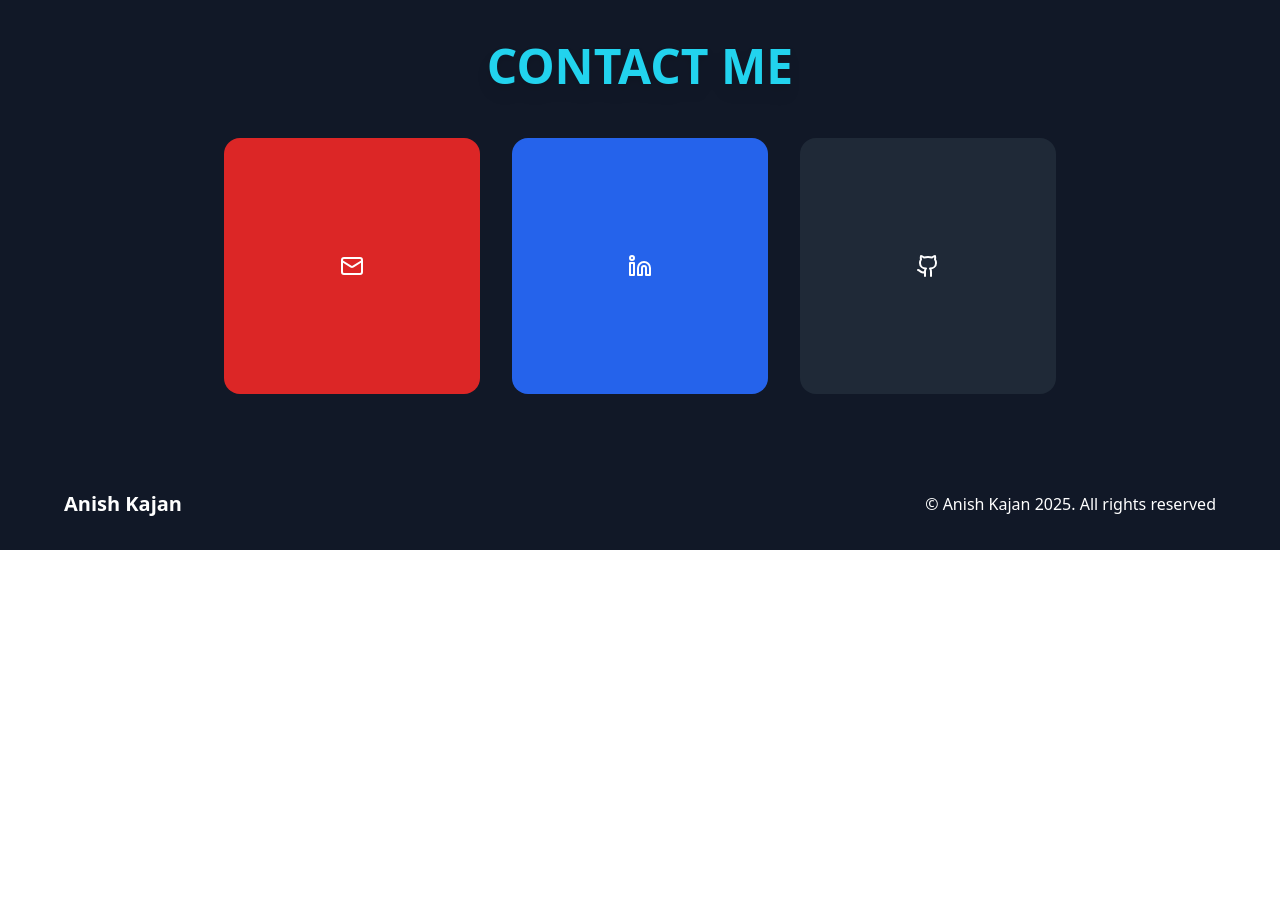
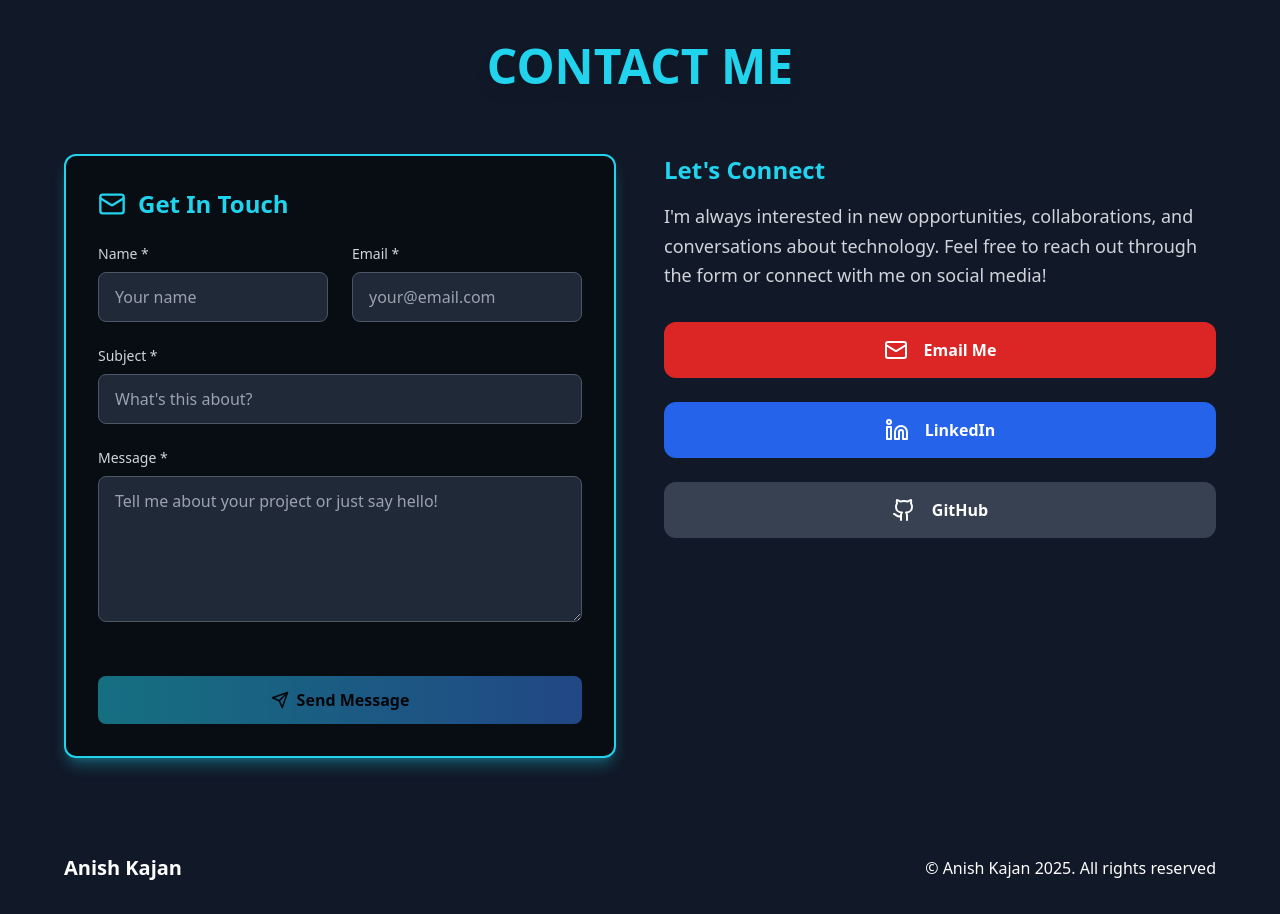
Before and after one commit to AnishKajan/PersonalPortfolio, a React (Create React App) app: page / in a window 1280 px wide. Shown: the part 2820-3734 px from the top of the page. Before the commit the page ends 3370 px from the top, so only its background shows below. Built offline with nearby package versions, Linux system fonts and the light colour scheme.

Commit message:
reCAPTCHA addition

```diff
--- a/public/index.html
+++ b/public/index.html
@@ -13,6 +13,18 @@
     <link rel="icon" type="image/png" sizes="16x16" href="%PUBLIC_URL%/favicon_io/favicon-16x16.png" />
     <link rel="manifest" href="%PUBLIC_URL%/favicon_io/site.webmanifest" />
 
+    <!-- reCAPTCHA Script -->
+    <script src="https://www.google.com/recaptcha/api.js?onload=onRecaptchaLoad&render=explicit" async defer></script>
+    <script>
+      function onRecaptchaLoad() {
+        // This callback will be called when reCAPTCHA is loaded
+        console.log('reCAPTCHA loaded');
+        if (window.onRecaptchaLoad) {
+          window.onRecaptchaLoad();
+        }
+      }
+    </script>
+
     <title>Anish Kajan Portfolio</title>
   </head>
   <body>
--- /dev/null
+++ b/src/components/ContactForm.tsx
@@ -0,0 +1,227 @@
+// src/components/ContactForm.tsx
+import React, { useState, useEffect } from 'react';
+import { Mail, Send, CheckCircle, AlertCircle } from 'lucide-react';
+
+declare global {
+  interface Window {
+    grecaptcha: any;
+    onRecaptchaLoad: () => void;
+  }
+}
+
+interface ContactFormData {
+  name: string;
+  email: string;
+  subject: string;
+  message: string;
+}
+
+interface FormStatus {
+  type: 'idle' | 'loading' | 'success' | 'error';
+  message: string;
+}
+
+const ContactForm: React.FC = () => {
+  const [formData, setFormData] = useState<ContactFormData>({
+    name: '',
+    email: '',
+    subject: '',
+    message: ''
+  });
+  const [status, setStatus] = useState<FormStatus>({ type: 'idle', message: '' });
+  const [recaptchaLoaded, setRecaptchaLoaded] = useState(false);
+
+  useEffect(() => {
+    // Check if reCAPTCHA is already loaded
+    if (window.grecaptcha && window.grecaptcha.render) {
+      setRecaptchaLoaded(true);
+    } else {
+      // Add a global callback for when reCAPTCHA loads
+      window.onRecaptchaLoad = () => {
+        setRecaptchaLoaded(true);
+      };
+    }
+  }, []);
+
+  const handleInputChange = (e: React.ChangeEvent<HTMLInputElement | HTMLTextAreaElement>) => {
+    const { name, value } = e.target;
+    setFormData(prev => ({
+      ...prev,
+      [name]: value
+    }));
+  };
+
+  const resetRecaptcha = () => {
+    if (window.grecaptcha) {
+      window.grecaptcha.reset();
+    }
+  };
+
+  const handleSubmit = async (e: React.FormEvent) => {
+    e.preventDefault();
+    setStatus({ type: 'loading', message: 'Verifying...' });
+
+    // Get reCAPTCHA token
+    const token = window.grecaptcha?.getResponse();
+    if (!token) {
+      setStatus({ type: 'error', message: 'Please complete the CAPTCHA verification.' });
+      return;
+    }
+
+    try {
+      // Verify reCAPTCHA with your Cloudflare Worker
+      // IMPORTANT: Replace this URL with your actual Cloudflare Worker URL
+      const verifyResponse = await fetch('https://recaptcha-verifier.anishkajan2005.workers.dev/verify-captcha', {
+        method: 'POST',
+        headers: {
+          'Content-Type': 'application/json',
+        },
+        body: JSON.stringify({ token }),
+      });
+
+      const verifyData = await verifyResponse.json();
+
+      if (!verifyData.success) {
+        setStatus({ type: 'error', message: 'CAPTCHA verification failed. Please try again.' });
+        resetRecaptcha();
+        return;
+      }
+
+      // If CAPTCHA is verified, you can now process the form
+      // For now, we'll just simulate success
+      setStatus({ type: 'loading', message: 'Sending message...' });
+
+      // Simulate API call
+      await new Promise(resolve => setTimeout(resolve, 1000));
+
+      setStatus({ type: 'success', message: 'Message sent successfully! I\'ll get back to you soon.' });
+
+      // Reset form
+      setFormData({
+        name: '',
+        email: '',
+        subject: '',
+        message: ''
+      });
+      resetRecaptcha();
+
+    } catch (error) {
+      setStatus({ type: 'error', message: 'Failed to send message. Please try again.' });
+      resetRecaptcha();
+    }
+  };
+
+  return (
+    <div className="max-w-2xl mx-auto">
+      <div className="bg-black/50 border-2 border-cyan-400 rounded-xl p-8 shadow-lg shadow-cyan-400/30">
+        <div className="flex items-center gap-3 mb-6">
+          <Mail className="text-cyan-400" size={28} />
+          <h3 className="text-2xl font-bold text-cyan-400">Get In Touch</h3>
+        </div>
+
+        <form onSubmit={handleSubmit} className="space-y-6">
+          <div className="grid grid-cols-1 md:grid-cols-2 gap-6">
+            <div>
+              <label htmlFor="name" className="block text-sm font-medium text-gray-300 mb-2">
+                Name *
+              </label>
+              <input
+                type="text"
+                id="name"
+                name="name"
+                value={formData.name}
+                onChange={handleInputChange}
+                required
+                className="w-full px-4 py-3 bg-gray-800 border border-gray-600 rounded-lg text-white placeholder-gray-400 focus:border-cyan-400 focus:ring-1 focus:ring-cyan-400 transition-colors"
+                placeholder="Your name"
+              />
+            </div>
+            <div>
+              <label htmlFor="email" className="block text-sm font-medium text-gray-300 mb-2">
+                Email *
+              </label>
+              <input
+                type="email"
+                id="email"
+                name="email"
+                value={formData.email}
+                onChange={handleInputChange}
+                required
+                className="w-full px-4 py-3 bg-gray-800 border border-gray-600 rounded-lg text-white placeholder-gray-400 focus:border-cyan-400 focus:ring-1 focus:ring-cyan-400 transition-colors"
+                placeholder="your@email.com"
+              />
+            </div>
+          </div>
+
+          <div>
+            <label htmlFor="subject" className="block text-sm font-medium text-gray-300 mb-2">
+              Subject *
+            </label>
+            <input
+              type="text"
+              id="subject"
+              name="subject"
+              value={formData.subject}
+              onChange={handleInputChange}
+              required
+              className="w-full px-4 py-3 bg-gray-800 border border-gray-600 rounded-lg text-white placeholder-gray-400 focus:border-cyan-400 focus:ring-1 focus:ring-cyan-400 transition-colors"
+              placeholder="What's this about?"
+            />
+          </div>
+
+          <div>
+            <label htmlFor="message" className="block text-sm font-medium text-gray-300 mb-2">
+              Message *
+            </label>
+            <textarea
+              id="message"
+              name="message"
+              value={formData.message}
+              onChange={handleInputChange}
+              required
+              rows={5}
+              className="w-full px-4 py-3 bg-gray-800 border border-gray-600 rounded-lg text-white placeholder-gray-400 focus:border-cyan-400 focus:ring-1 focus:ring-cyan-400 transition-colors resize-vertical"
+              placeholder="Tell me about your project or just say hello!"
+            />
+          </div>
+
+          {/* reCAPTCHA */}
+          <div className="flex justify-center">
+            <div
+              className="g-recaptcha"
+              data-sitekey="6Lf0daArAAAAAB6wXguJeGjdRncJA--7cId-9n2Z"
+              data-theme="dark"
+            />
+          </div>
+
+          {/* Status Message */}
+          {status.type !== 'idle' && (
+            <div className={`flex items-center gap-2 p-4 rounded-lg ${
+              status.type === 'success' ? 'bg-green-900/50 border border-green-500 text-green-300' :
+              status.type === 'error' ? 'bg-red-900/50 border border-red-500 text-red-300' :
+              'bg-blue-900/50 border border-blue-500 text-blue-300'
+            }`}>
+              {status.type === 'success' && <CheckCircle size={20} />}
+              {status.type === 'error' && <AlertCircle size={20} />}
+              {status.type === 'loading' && (
+                <div className="animate-spin rounded-full h-5 w-5 border-b-2 border-current" />
+              )}
+              <span>{status.message}</span>
+            </div>
+          )}
+
+          <button
+            type="submit"
+            disabled={status.type === 'loading' || !recaptchaLoaded}
+            className="w-full flex items-center justify-center gap-2 bg-gradient-to-r from-cyan-400 to-blue-500 text-black font-semibold py-3 px-6 rounded-lg hover:opacity-90 disabled:opacity-50 disabled:cursor-not-allowed transition-all"
+          >
+            <Send size={18} />
+            {status.type === 'loading' ? 'Sending...' : 'Send Message'}
+          </button>
+        </form>
+      </div>
+    </div>
+  );
+};
+
+export default ContactForm;
--- a/src/components/Portfolio.tsx
+++ b/src/components/Portfolio.tsx
@@ -20,6 +20,7 @@ import {
 } from 'react-icons/si';
 import { FaJava } from "react-icons/fa";
 import { VscAzure } from "react-icons/vsc";
+import ContactForm from './ContactForm';
 
 // Types
 interface Experience {
@@ -790,38 +791,62 @@ const Portfolio: React.FC = () => {
         </div>
       </section>
 
-      {/* Contact Section */}
+      {/* Contact Section - Updated */}
 <section id="contact" className="py-16 px-8">
-        <div className="max-w-4xl mx-auto text-center">
-          <h2 className="text-5xl font-bold text-cyan-400 mb-12 drop-shadow-lg">
+  <div className="max-w-6xl mx-auto">
+    <h2 className="text-5xl font-bold text-cyan-400 text-center mb-16 drop-shadow-lg">
       CONTACT ME
     </h2>
-          <div className="flex flex-col md:flex-row justify-center items-center gap-8">
+
+    <div className="grid grid-cols-1 lg:grid-cols-2 gap-12 items-start">
+      {/* Contact Form */}
+      <div>
+        <ContactForm />
+      </div>
+
+      {/* Social Links */}
+      <div className="space-y-8">
+        <div className="text-center lg:text-left">
+          <h3 className="text-2xl font-bold text-cyan-400 mb-4">Let's Connect</h3>
+          <p className="text-gray-300 text-lg leading-relaxed">
+            I'm always interested in new opportunities, collaborations, and conversations about technology.
+            Feel free to reach out through the form or connect with me on social media!
+          </p>
+        </div>
+
+        <div className="flex flex-col sm:flex-row lg:flex-col gap-6">
           <a
             href="mailto:anishkajan2005@gmail.com"
-              className="w-64 h-64 bg-red-600 rounded-2xl flex items-center justify-center text-6xl hover:scale-110 hover:shadow-lg hover:shadow-cyan-400/40 transition-all"
+            className="flex items-center justify-center gap-4 bg-red-600 hover:bg-red-700 text-white px-6 py-4 rounded-xl transition-all hover:scale-105 hover:shadow-lg hover:shadow-red-600/40"
             aria-label="Send email"
           >
-              <Mail />
+            <Mail size={24} />
+            <span className="font-semibold">Email Me</span>
           </a>
+
           <a
             href="https://www.linkedin.com/in/anish-kajan-18548a350/"
             target="_blank"
             rel="noopener noreferrer"
-              className="w-64 h-64 bg-blue-600 rounded-2xl flex items-center justify-center text-6xl hover:scale-110 hover:shadow-lg hover:shadow-cyan-400/40 transition-all"
+            className="flex items-center justify-center gap-4 bg-blue-600 hover:bg-blue-700 text-white px-6 py-4 rounded-xl transition-all hover:scale-105 hover:shadow-lg hover:shadow-blue-600/40"
             aria-label="LinkedIn profile"
           >
-              <Linkedin />
+            <Linkedin size={24} />
+            <span className="font-semibold">LinkedIn</span>
           </a>
+
           <a
             href="https://github.com/AnishKajan"
             target="_blank"
             rel="noopener noreferrer"
-              className="w-64 h-64 bg-gray-800 rounded-2xl flex items-center justify-center text-6xl hover:scale-110 hover:shadow-lg hover:shadow-cyan-400/40 transition-all"
+            className="flex items-center justify-center gap-4 bg-gray-700 hover:bg-gray-600 text-white px-6 py-4 rounded-xl transition-all hover:scale-105 hover:shadow-lg hover:shadow-gray-600/40"
             aria-label="GitHub profile"
           >
-              <Github />
+            <Github size={24} />
+            <span className="font-semibold">GitHub</span>
           </a>
+        </div>
+      </div>
     </div>
   </div>
 </section>
```
Lines whose indentation alone changed are shown as unchanged.
